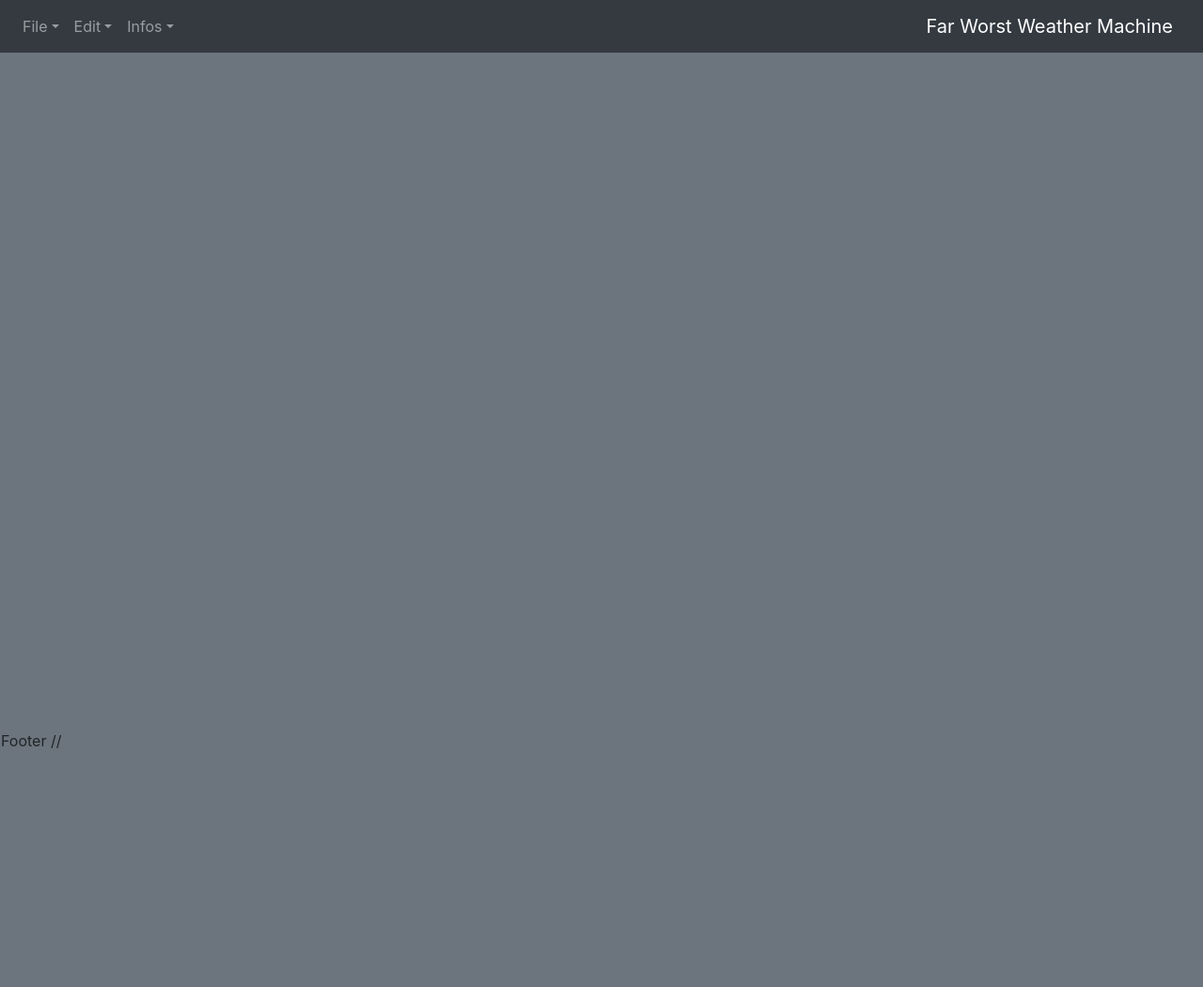
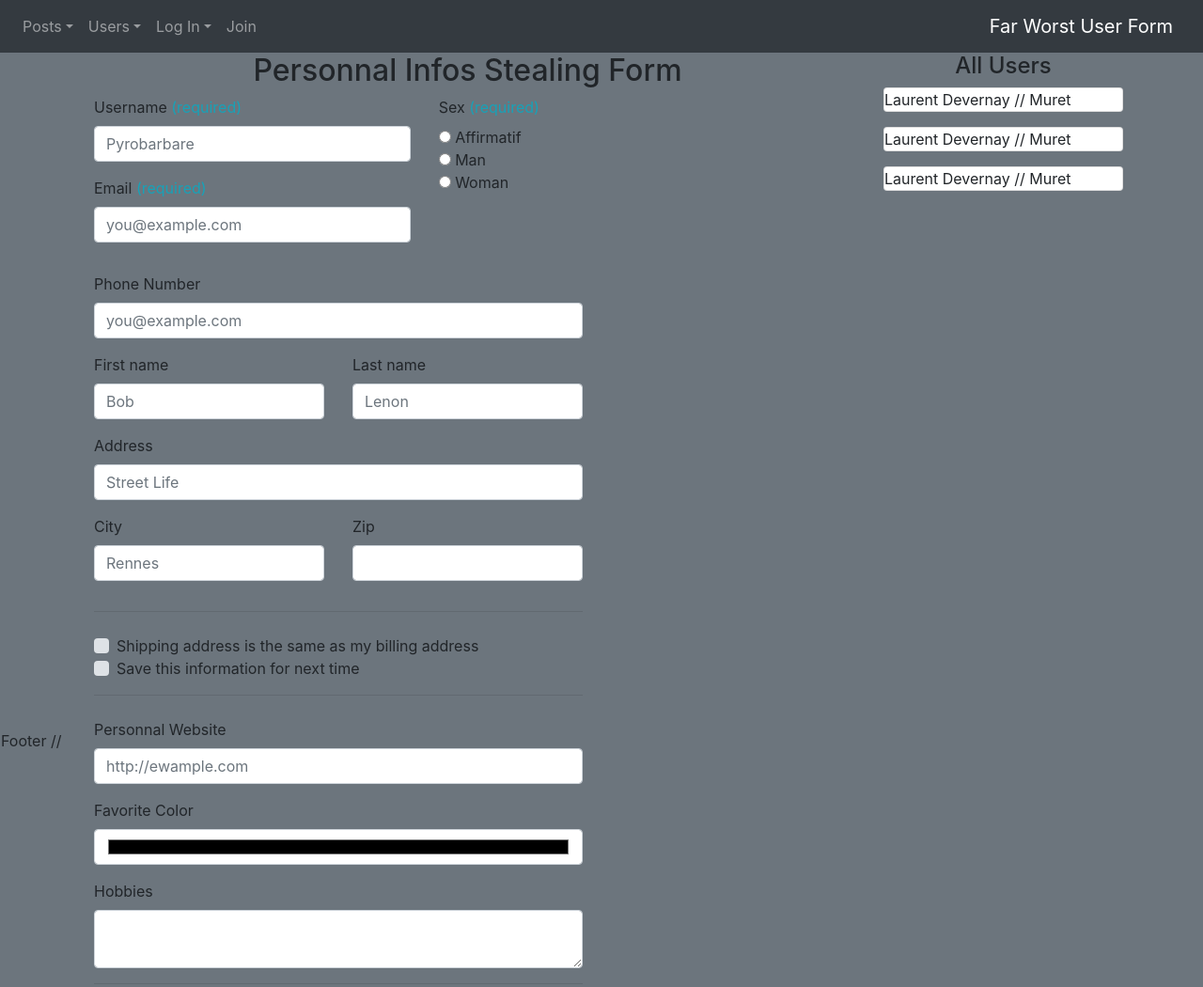
Before and after one commit to xLeDocteurx/Javascript-Only-CMS, a website: page index.html in a window 1280 px wide. Shown: the top 1050 px of the page at 94% size. Before the commit the page ends 800 px from the top, so only its background shows below. Drawn offline with nearby package versions, Linux system fonts and the light colour scheme.

Commit message:
Started integrating all the différent forms needed for the blog

```diff
--- a/JSON/save.json
+++ b/JSON/save.json
@@ -1,48 +1,49 @@
 {
     "users" : [
         {
-            "nom" : "Devernay",
-            "prenom" : "Laurent",
-            "age" : 1309,
-            "alignement" : "Chaotique Bon",
-            "classe" : "Transmutateur",
-            "crime" : "avoir piraté la NSA pendant une phase de somnambulisme",
-            "localisation" : "au Grilladou",
-            "prime" : 10000,
-            "src" : "img/01.jpg"
+            "username" : "God",
+            "password" : "1234",
+            "firstname" : "Laurent",
+            "lastname" : "Devernay",
+            "sex" : "man",
+            "email" : "god@cloudcity.com",
+            "phonenumber" : "05.61.98.59.01",
+            "adress" : "46 route d'eaunes",
+            "city" : "Muret",
+            "zip" : 31600,
+            "website" : "http://hostamp.free.fr",
+            "color" : "FFFFFF",
+            "hobbies" : "Tirer à l'arc, sauter à la corde, tirer sur la corde"
         },
         {
-            "nom" : "Inconnu",
-            "prenom" : "Gena",
-            "age" : "inconnu",
-            "alignement" : "Loyal Bon",
-            "classe" : "Paladin",
-            "crime" : "s'être associée à L'aurent Devernay",
-            "localisation" : "au Grilladou",
-            "prime" : 5000,
-            "src" : "img/02.jpg"
+            "username" : "God",
+            "password" : "1234",
+            "firstname" : "Laurent",
+            "lastname" : "Devernay",
+            "sex" : "man",
+            "email" : "god@cloudcity.com",
+            "phonenumber" : "05.61.98.59.01",
+            "adress" : "46 route d'eaunes",
+            "city" : "Muret",
+            "zip" : 31600,
+            "website" : "http://hostamp.free.fr",
+            "color" : "FFFFFF",
+            "hobbies" : "Tirer à l'arc, sauter à la corde, tirer sur la corde"
         },
         {
-            "nom" : "Quaterman",
-            "prenom" : "Allan",
-            "age" : 27,
-            "alignement" : "Neutre Bon",
-            "classe" : "Voleur Illusioniste",
-            "crime" : "recel de Python",
-            "localisation" : "sur l'ile de tortue géniale",
-            "prime" : 25000,
-            "src" : "img/022.jpg"
-        },
-        {
-            "nom" : "Le",
-            "prenom" : "Viktor",
-            "age" : "inconnu",
-            "alignement" : "Neutre Mauvais",
-            "classe" : "Casseur de jambes",
-            "crime" : "avoir cassé trop de jambes",
-            "localisation" : "dans un ossuaire",
-            "prime" : 100000,
-            "src" : "img/03.jpg"
+            "username" : "God",
+            "password" : "1234",
+            "firstname" : "Laurent",
+            "lastname" : "Devernay",
+            "sex" : "man",
+            "email" : "god@cloudcity.com",
+            "phonenumber" : "05.61.98.59.01",
+            "adress" : "46 route d'eaunes",
+            "city" : "Muret",
+            "zip" : 31600,
+            "website" : "http://hostamp.free.fr",
+            "color" : "FFFFFF",
+            "hobbies" : "Tirer à l'arc, sauter à la corde, tirer sur la corde"
         }
     ]
 }
--- a/index.html
+++ b/index.html
@@ -1,19 +1,18 @@
 <!DOCTYPE html>
 <html>
+
 <head>
 	<meta charset="UTF-8">
 
-    <title>Far Worst Weather Machine</title>
+	<title>Far Worst User Form</title>
 	<link rel="shortcut icon" type="image/png" href="favicon.png">
 
-	<script language="javascript" type="text/javascript" src="node_modules/jquery/dist/jquery.js"></script>
-	<!-- <script language="javascript" type="text/javascript" src="js/frameworks/popper.js"></script> -->
-	<script language="javascript" type="text/javascript" src="node_modules/bootstrap/dist/js/bootstrap.js"></script>
 	<link rel="stylesheet" type="text/css" href="node_modules/bootstrap/dist/css/bootstrap.css" />
 
 	<link rel="stylesheet" href="style.css">
 
 </head>
+
 <body class="bg-secondary">
 
 	<header>
@@ -22,47 +21,57 @@
 			<ul class="navbar-nav mr-auto">
 
 				<li class="nav-item dropdown">
-						<a class="nav-link dropdown-toggle" href="#" id="navbar1" data-toggle="dropdown" aria-haspopup="true" aria-expanded="false">File</a>
+					<a class="nav-link dropdown-toggle" href="#" id="navbar1" data-toggle="dropdown" aria-haspopup="true" aria-expanded="false">Posts</a>
 					<div class="dropdown-menu" aria-labelledby="navbar1">
+						<a class="dropdown-item disabled" href="#">New Post</a>
 						<div class="dropdown-divider"></div>
-						<h6 class="dropdown-header">Project</h6>
-						<a class="dropdown-item disabled" href="#">New</a>
-						<a class="dropdown-item disabled" href="#">Save</a>
-						<a class="dropdown-item disabled" href="#">load</a>
-						<h6 class="dropdown-header">Software</h6>
-						<a class="dropdown-item" href="javascript:self.close()">Quit</a>
-					</div>
-					</li>
-
-					<li class="nav-item dropdown">
-						<a class="nav-link dropdown-toggle" href="#" id="navbar1" data-toggle="dropdown" aria-haspopup="true" aria-expanded="false">Edit</a>
-					<div class="dropdown-menu" aria-labelledby="navbar1">
-						<div class="dropdown-divider"></div>
-						<h6 class="dropdown-header">Current Track</h6>
-						<a class="dropdown-item disabled" href="#">Add clip</a>
-						<a class="dropdown-item disabled" href="#">Add channel</a>
-						<a class="dropdown-item disabled" href="#">Add Return</a>
-						<a class="dropdown-item disabled" href="#">Add Scene</a>
-						<div class="dropdown-divider"></div>
+						<a class="dropdown-item disabled" href="#">Posts List</a>
 						<!-- <h6 class="dropdown-header">Project Settings</h6>
 						<a class="dropdown-item" href="#">MakeyMakey : <input type="checkbox" onclick="changemakeymakeyMode()"></a> -->
 					</div>
 				</li>
 
 				<li class="nav-item dropdown">
-						<a class="nav-link dropdown-toggle" href="#" id="navbar1" data-toggle="dropdown" aria-haspopup="true" aria-expanded="false">Infos</a>
+					<a class="nav-link dropdown-toggle" href="#" id="navbar1" data-toggle="dropdown" aria-haspopup="true" aria-expanded="false">Users</a>
 					<div class="dropdown-menu" aria-labelledby="navbar1">
-						<a class="dropdown-item disabled" href="#">Help</a>
-						<a class="dropdown-item disabled" href="#">Documentation</a>
-						<a class="dropdown-item disabled" href="#">About</a>
+						<a class="dropdown-item" href="#">Users List</a>
+						<div class="dropdown-divider"></div>
+						<a class="dropdown-item disabled" href="#">Log Out</a>
+						<a class="dropdown-item disabled" href="#">Quit</a>
 					</div>
+				</li>
+
+				<li class="nav-item dropdown">
+					<a class="nav-link dropdown-toggle" href="#" id="navbar1" data-toggle="dropdown" aria-haspopup="true" aria-expanded="false">Log In</a>
+					<div class="dropdown-menu p-0" aria-labelledby="navbar1">
+
+						<form class="form-signin">
+							<label for="inputEmail" class="sr-only">Email address</label>
+							<input id="inputEmail" class="form-control" placeholder="Email address" required="" autofocus="" type="email">
+							<label for="inputPassword" class="sr-only">Password</label>
+							<input id="inputPassword" class="form-control" placeholder="Password" required="" type="password">
+							<!-- <div class="checkbox mb-3">
+									<label>
+										<input value="remember-me" type="checkbox"> Remember me
+									</label>
+								</div> -->
+							<button class="btn btn-sm btn-primary btn-block" type="submit">Log In</button>
+						</form>
+						<!-- <a class="dropdown-item disabled" href="#">Help</a> -->
+						<!-- <a class="dropdown-item disabled" href="#">Documentation</a>
+						<a class="dropdown-item disabled" href="#">About</a> -->
+					</div>
+				</li>
+
+				<li class="nav-item">
+					<a href="#" class="nav-link">Join</a>
 				</li>
 
 			</ul>
 
 
 
-			<a class="navbar-brand" href="#">Far Worst Weather Machine</a>
+			<a class="navbar-brand" href="#">Far Worst User Form</a>
 		</nav>
 		<!--
 			<nav class="row bg-dark">
@@ -82,15 +91,158 @@
 			</nav> -->
 	</header>
 
-	<main class="container-fluid">
+	<main class="container">
 
 		<!--La bande du haut-->
 		<div id="x" class="row">
+			<div id="user-form" class="col-9">
 
+				<h2 class="text-center">Personnal Infos Stealing Form</h2>
+
+				<div class="col-md-8 order-md-1">
+					<!-- <h4 class="mb-3">Billing address</h4> -->
+					<form class="needs-validation" novalidate="">
+
+						<div class="row">
+							<div class="col-md-8 mb-3">
+								<div class="mb-3">
+									<label for="username">Username
+										<span class="text-info">(required)</span>
+									</label>
+									<input class="form-control" id="username" placeholder="Pyrobarbare" required="" type="text">
+									<div class="invalid-feedback" style="width: 100%;">
+										Your username is required.
+									</div>
+								</div>
+
+								<div class="mb-3">
+									<label for="username">Email
+										<span class="text-info">(required)</span>
+									</label>
+									<input class="form-control" id="email" placeholder="you@example.com" type="email">
+									<div class="invalid-feedback">
+										Please enter a valid email address.
+									</div>
+								</div>
+							</div>
+
+							<div class="col-md-4 mb-3">
+								<label for="username">Sex
+									<span class="text-info">(required)</span>
+								</label>
+								<br>
+								<input type="radio" id="x" name="sexxx" aria-label="Radio button for following text input"> Affirmatif
+								<br>
+								<input type="radio" id="y" name="sexxx" aria-label="Radio button for following text input"> Man
+								<br>
+								<input type="radio" id="z" name="sexxx" aria-label="Radio button for following text input"> Woman
+								<br>
+							</div>
+						</div>
+
+						<div class="mb-3">
+							<label for="email">Phone Number</span>
+							</label>
+							<input class="form-control" id="phone" placeholder="you@example.com" type="email">
+							<div class="invalid-feedback">
+								Please enter a cell phone number.
+							</div>
+						</div>
+
+						<div class="row">
+							<div class="col-md-6 mb-3">
+								<label for="firstName">First name</label>
+								<input class="form-control" id="firstName" placeholder="Bob" value="" required="" type="text">
+								<div class="invalid-feedback">
+									Valid first name is required.
+								</div>
+							</div>
+							<div class="col-md-6 mb-3">
+								<label for="lastName">Last name</label>
+								<input class="form-control" id="lastName" placeholder="Lenon" value="" required="" type="text">
+								<div class="invalid-feedback">
+									Valid last name is required.
+								</div>
+							</div>
+						</div>
+
+						<div class="mb-3">
+							<label for="address">Address</label>
+							<input class="form-control" id="address" placeholder="Street Life" required="" type="text">
+							<div class="invalid-feedback">
+								Please enter your shipping address.
+							</div>
+						</div>
+
+						<div class="row">
+							<div class="col mb-3">
+								<label for="state">City</label>
+								<input class="form-control" id="city" placeholder="Rennes" required="" type="text">
+								<div class="invalid-feedback">
+									Please enter your current city.
+								</div>
+							</div>
+							<div class="col mb-3">
+								<label for="zip">Zip</label>
+								<input class="form-control" id="zip" placeholder="" required="" type="number">
+								<div class="invalid-feedback">
+									Zip code required.
+								</div>
+							</div>
+						</div>
+
+						<hr class="mb-4">
+
+						<div class="custom-control custom-checkbox">
+							<input class="custom-control-input" id="same-address" type="checkbox">
+							<label class="custom-control-label" for="same-address">Shipping address is the same as my billing address</label>
+						</div>
+						<div class="custom-control custom-checkbox">
+							<input class="custom-control-input" id="save-info" type="checkbox">
+							<label class="custom-control-label" for="save-info">Save this information for next time</label>
+						</div>
+
+						<hr class="mb-4">
+
+
+						<div class="mb-3">
+							<label for="address">Personnal Website</label>
+							<input class="form-control" id="website" placeholder="http://ewample.com" required="" type="text">
+							<div class="invalid-feedback">
+								Please enter a valid URL
+							</div>
+						</div>
+
+						<div class="mb-3">
+							<label for="address">Favorite Color</label>
+							<input class="form-control" id="color" placeholder="http://ewample.com" required="" type="color">
+						</div>
+
+						<div class="mb-3">
+							<label for="address">Hobbies</label>
+							<textarea class="form-control" id="hobbies" required="" type="text"></textarea>
+							<div class="invalid-feedback">
+								Please enter a valid URL
+							</div>
+						</div>
+
+						<hr class="mb-4">
+
+						<button class="btn btn-primary btn-lg btn-block" type="submit">Continue to robery</button>
+					</form>
+				</div>
+
+			</div>
+			<aside id="aside" class="col">
+				<h4 class="text-center">All Users</h4>
+				<div>
+
+				</div>
+			</aside>
 		</div>
 		<!-- La bande du bas -->
 		<div id="y" class="row">
-
+			ROW Y
 		</div>
 	</main>
 
@@ -100,7 +252,12 @@
 
 	<!-- Scripts -->
 
+	<script language="javascript" type="text/javascript" src="node_modules/jquery/dist/jquery.js"></script>
+	<!-- <script language="javascript" type="text/javascript" src="js/frameworks/popper.js"></script> -->
+	<script language="javascript" type="text/javascript" src="node_modules/bootstrap/dist/js/bootstrap.js"></script>
+
 	<script language="javascript" type="text/javascript" src="main.js"></script>
 
 </body>
+
 </html>
--- a/main.js
+++ b/main.js
@@ -0,0 +1,129 @@
+var myDatas = [];
+var myJSON = "JSON/save.json";
+
+requestJSON(myJSON);
+
+var whenSaving = [];
+// reader.addEventListener("load", function() {
+//     pre.textContent = JSON.stringify(reader.result, null, 2);
+//   });
+
+
+
+function logIn(email, password) {
+
+    if (email === email && password === password) {
+        setCurrentUser(email);
+    }
+}
+
+function registerNewUser(username, password, firstname, lastname, sex, email, phonenumber, adress, city, website, color, hobbies) {
+    var currentUser = new User(username, password, firstname, lastname, sex, email, phonenumber, adress, city, website, color, hobbies);
+}
+
+function setCurrentUser(email) {
+
+    localStorage.setItem('myStorage', JSON.stringify(currentUser));
+}
+
+function getCurrentUser() {
+    var user = JSON.parse(localStorage.getItem('myStorage'));
+    return user;
+}
+
+function getOneUser(that) {
+    var user = myDatas.users[that.value];
+    return user;
+}
+
+function getAllUsers() {
+    var users = myDatas.users;
+    return users;
+}
+
+class User {
+
+    constructor(username, password, firstname, lastname, sex, email, phonenumber, adress, city, website, color, hobbies) {
+
+        this.username = username;
+        this.firstname = firstname;
+        this.lastname = lastname;
+        this.sex = sex,
+            this.email = email,
+            this.phonenumber = this.phonenumber,
+            this.adress = adress,
+            this.city = city,
+            this.zip = zip,
+            this.website = website,
+            this.color = color,
+            this.hobbies = hobbies
+    }
+}
+
+// function convertJSON(url) {
+
+//     var folio = document.getElementById("folio");
+
+//     var request = new XMLHttpRequest();
+//     request.open('GET', url);
+//     // request.responseType = 'json';
+//     // request.send();
+//     request.onload = function () {
+//         console.log(request.responseText);
+//         diapo = request.responseText;
+//         myDatas = JSON.parse(diapo);
+//         // diapo.users.map(x => myDatas.push(x));
+//         console.log(myDatas);
+//     }
+//     request.send();
+// }
+
+function convertJSON(url) {
+
+    fetch(url, {
+        method: 'GET',
+    })
+        .then(response => response.json())
+        .then(json => {
+            myDatas = json;
+            // console.log(myDatas);
+        });
+}
+
+function createJSONFile(name, json) {
+
+    var file, url, reader = new FileReader;
+
+    code.classList.remove("invalid");
+    file = new File([json], name, { type: "application/json" });
+    url = URL.createObjectURL(file);
+    return url;
+
+}
+
+function requestJSON(url) {
+    convertJSON(url);
+    setTimeout(requestJSONLater, 1000);
+}
+
+function requestJSONLater() {
+
+    console.log(myDatas);
+    // console.log(JSON.stringify(myDatas));
+
+    var paragraphe = document.getElementById("aside").getElementsByTagName("div")[0];
+
+    for (var user of myDatas.users) {
+        // paragraphe.innerHTML += `<br> ${user.firstname} ${user.lastname}`;
+
+        var element = document.createElement("p");
+        element.setAttribute("id", `user_${user.firstname}`);
+        element.setAttribute("class", "card")
+        element.innerText = `${user.firstname} ${user.lastname} // ${user.city}`;
+
+        paragraphe.appendChild(element);
+        console.log("TADA ONE USER");
+
+    }
+
+}
--- a/style.css
+++ b/style.css
@@ -20,3 +20,15 @@ body {
 
   width: 250px;
 }
+
+#color {
+
+  height: 38px;
+}
+
+input:invalid+div:after {
+  /* position: absolute;  */
+  content: '✖';
+  padding-left: 5px;
+  color: #8b0000;
+}
```
Lines whose indentation alone changed are shown as unchanged.
